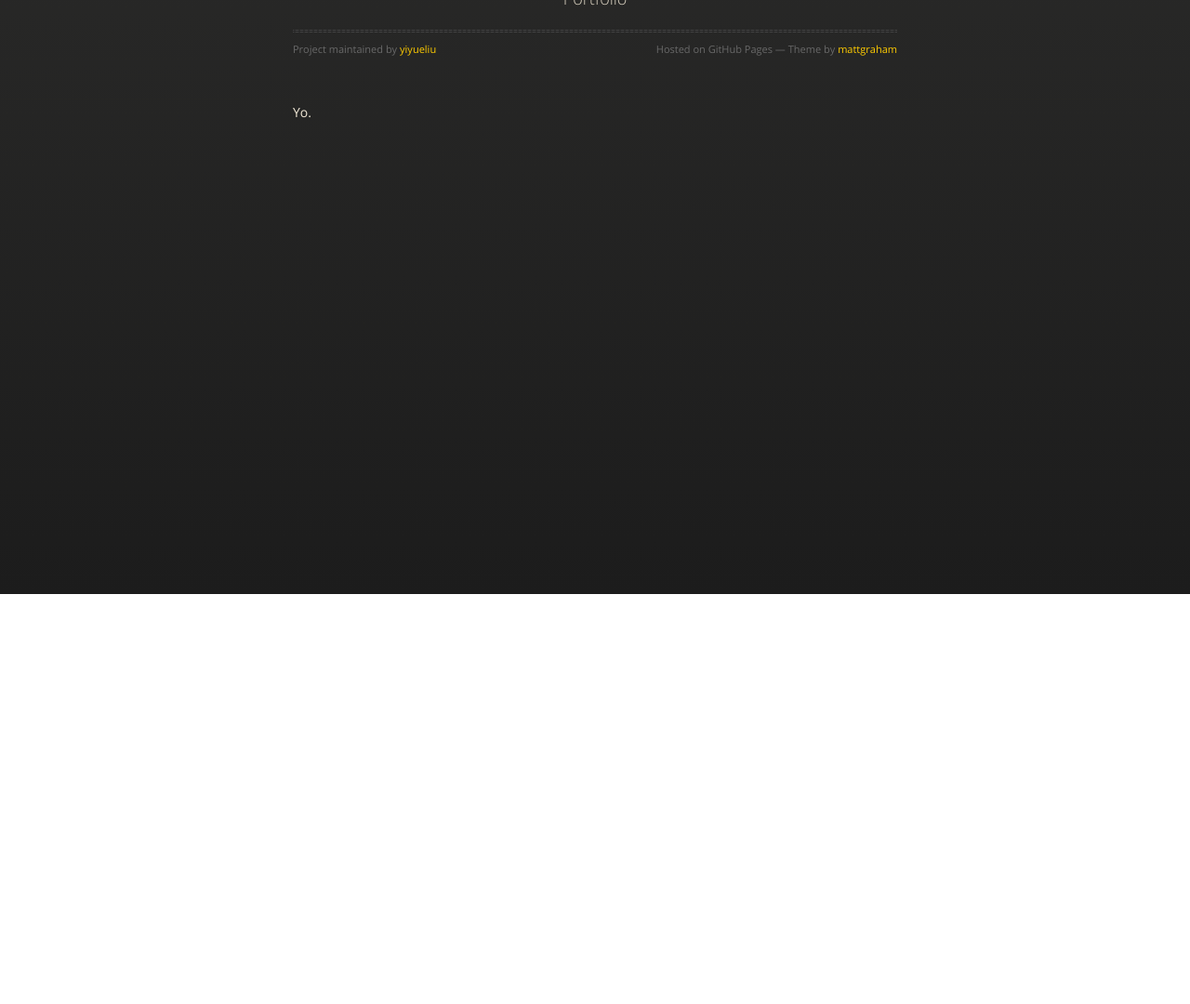
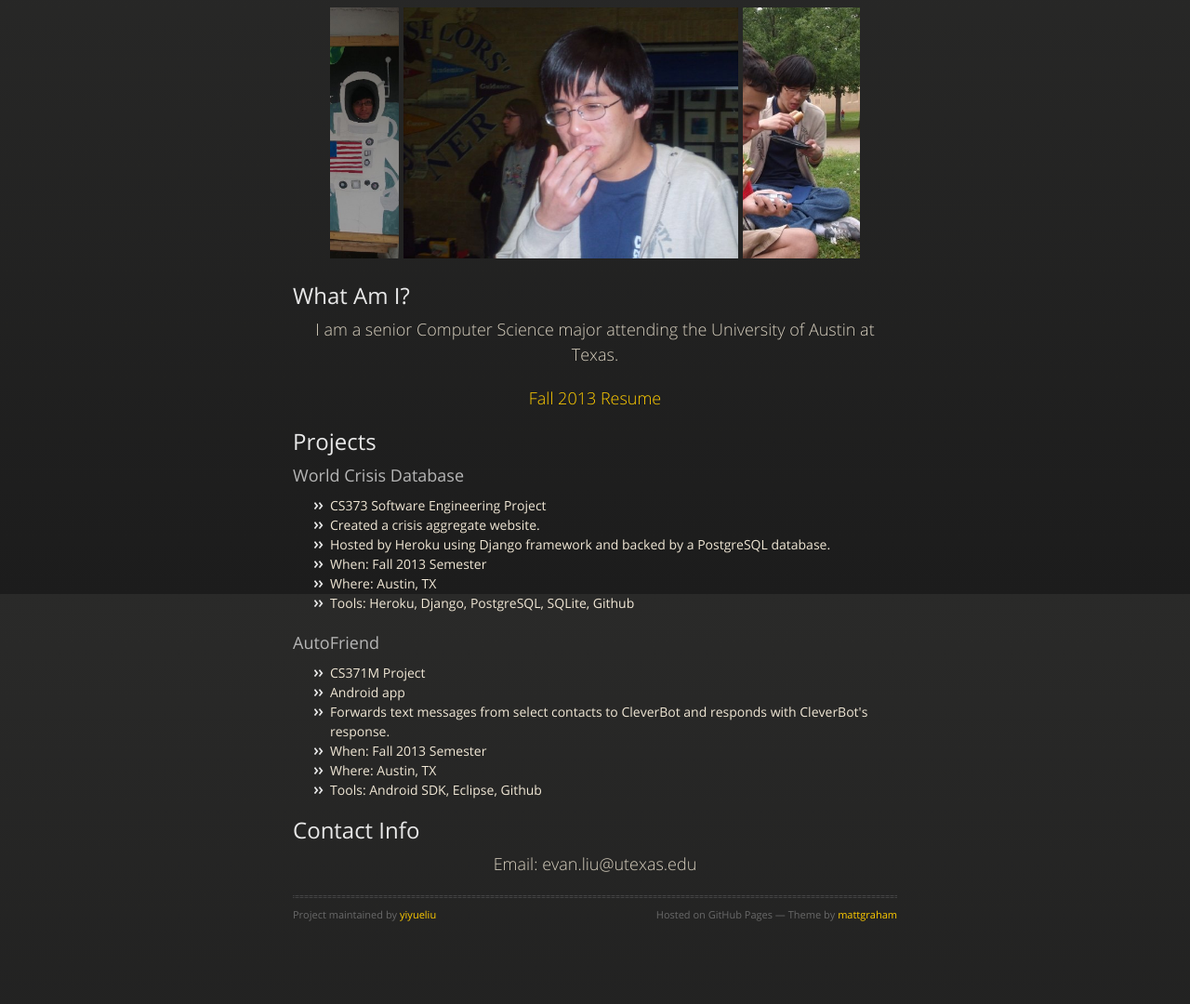
Before and after one commit to yiyueliu/yiyueliu.github.io, a plain HTML site: page index.html in a window 1280 px wide. Shown: the part 161-1241 px from the top of the page at 93% size. Before the commit the page ends 800 px from the top, so only its background shows below. Drawn offline with nearby package versions, Linux system fonts and the light colour scheme.

Commit message:
finished

```diff
--- a/index.html
+++ b/index.html
@@ -28,14 +28,48 @@
 
       <section>
         <div id="title">
-          <h1>Yiyueliu.github.io</h1>
-          <p>Portfolio</p>
+          <h1>Evan Liu</h1>
           <hr>
+<p>
+<img src="./images/astro.jpg" alt="" height="270">
+<img src="./images/me.jpg" alt="" height="270">
+<img src="./images/eating.jpg" alt="" height="270">
+</p>
+
+<h2>What Am I?</h2>
+<p>I am a senior Computer Science major attending the University of Austin at Texas.</p>
+<p>
+	<a href="Evan 2013 Fall Resume.pdf">Fall 2013 Resume</a>
+</p>
+
+<h2>Projects</h2>
+<h3>World Crisis Database</h3>
+<ul>
+	<li>CS373 Software Engineering Project</li>
+	<li>Created a crisis aggregate website.</li>
+	<li>Hosted by Heroku using Django framework and backed by a PostgreSQL database.</li>
+	<li>When: Fall 2013 Semester</li>
+	<li>Where: Austin, TX</li>
+	<li>Tools: Heroku, Django, PostgreSQL, SQLite, Github</li>
+</ul>
+<h3>AutoFriend</h3>
+<ul>
+	<li>CS371M Project</li>
+	<li>Android app</li>
+	<li>Forwards text messages from select contacts to CleverBot and responds with CleverBot's response.</li>
+	<li>When: Fall 2013 Semester</li>
+	<li>Where: Austin, TX</li>
+	<li>Tools: Android SDK, Eclipse, Github</li>
+</ul>
+
+<h2>Contact Info</h2>
+<p>Email: evan.liu@utexas.edu</p>
+		<hr>
           <span class="credits left">Project maintained by <a href="https://github.com/yiyueliu">yiyueliu</a></span>
           <span class="credits right">Hosted on GitHub Pages &mdash; Theme by <a href="https://twitter.com/michigangraham">mattgraham</a></span>
         </div>
 
-        <p>Yo.</p>
+
       </section>
 
     </div>
```
Also changed, not shown: images/astro.jpg (added), images/eating.jpg (added), images/me.jpg (added), 1 other file.
